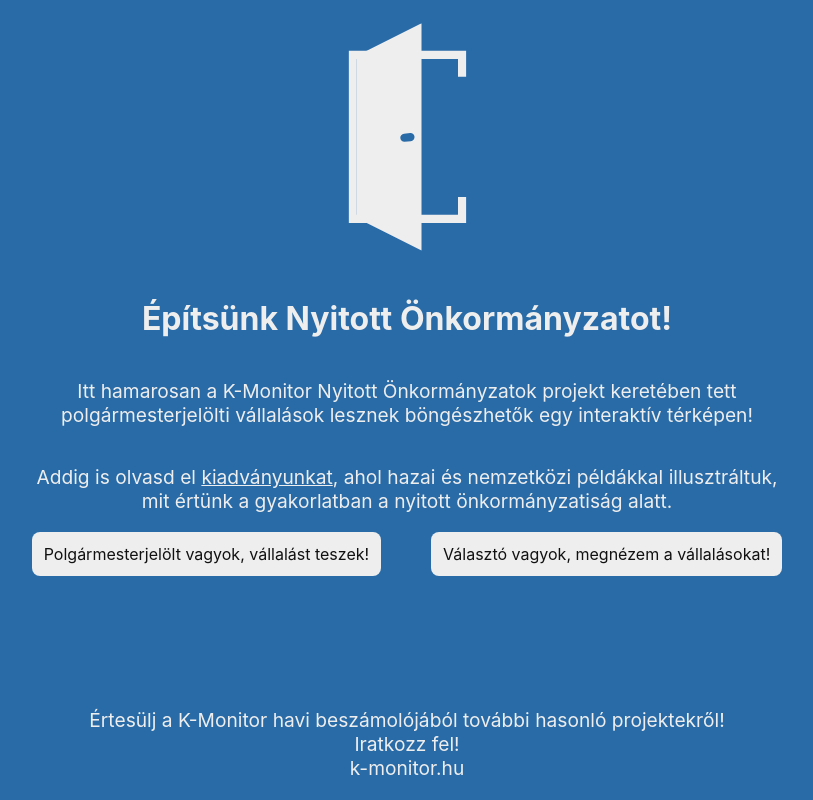
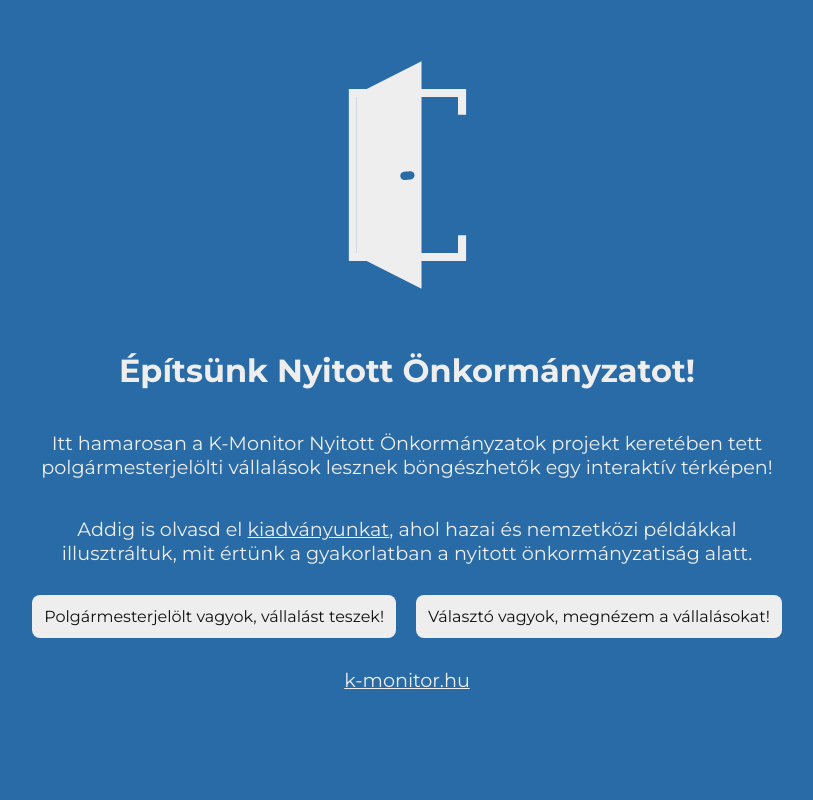
Before and after one commit to k-monitor/nyitott-onkormanyzat, a Next.js app: page / in a window 1280 px wide. Shown: the whole page, without its empty margins (233-1046 px from the left). Built offline with nearby package versions, Linux system fonts and the light colour scheme.

Commit message:
new styles for map and landing page

```diff
--- a/src/pages/index.css
+++ b/src/pages/index.css
@@ -69,6 +69,18 @@ button > svg > rect {
     color: #000;
 }
 
+.leaflet-popup-content {
+    margin: 0 !important;
+}
+
+.leaflet-popup-tip {
+    background-color: #000 !important;
+}
+
+.leaflet-popup-content-wrapper {
+    padding: 0;
+}
+
 a:hover {
     color: var(--nh-accent-color);
 }
@@ -110,6 +122,12 @@ h1 {
     background: #fff;
     min-width: 300px;
     align-items: center;
+    border-radius: 0 !important;
+    box-shadow: none !important;
+}
+
+.leaflet-popup * {
+    border-radius: 0 !important;
 }
 
 .leaflet-popup a {
--- a/src/pages/index.js
+++ b/src/pages/index.js
@@ -13,6 +13,9 @@ import path from 'path';
 // import MarkerClusterGroup from 'react-leaflet-cluster'
 import { useState } from "react";
 import Logo from "../../assets/nh-logo.svg";
+import { Montserrat } from 'next/font/google'
+
+const montserrat = Montserrat({ subsets: ['latin'] })
 
 
 export default function Home({ records, data, props }) {
@@ -25,26 +28,26 @@ export default function Home({ records, data, props }) {
       <Head>
 
       </Head>
-      <main>
-        <Logo style={{scale:"2", margin: "80px", fill: '#eee'}} />
+      <main className={montserrat.className} >
+        <div>
+        <Logo style={{scale:"2", margin: "80px", marginTop: "100px", marginLeft: "auto", marginRight: "auto", fill: '#eee', backgroundColor: "var(--dark-blue)", minHeight: "150px"}} />
         <h1>Építsünk Nyitott Önkormányzatot!</h1>
 
-        <div style={{maxWidth: "800px", marginLeft: "auto", marginRight: "auto"}}>
+        <div style={{maxWidth: "800px", marginLeft: "auto", marginRight: "auto", width: "100%", backgroundColor: "var(--dark-blue)"}}>
           <p>Itt hamarosan a K-Monitor Nyitott Önkormányzatok projekt keretében tett polgármesterjelölti vállalások lesznek böngészhetők egy interaktív térképen!</p>
-
           <p>Addig is olvasd el <a href="https://drive.google.com/file/d/1bY_8IDRlutW7103vRZYfvnsUeoj8Aosy/view">kiadványunkat</a>, ahol hazai és nemzetközi példákkal illusztráltuk, mit értünk a gyakorlatban a nyitott önkormányzatiság alatt. </p>
         </div>
-        <div style={{display: 'flex', flexDirection: 'row'}}>
-          <a className='button' style={{marginRight: '50px'}} href='https://docs.google.com/forms/d/e/1FAIpQLScGZmVAP0Ka_oGt7bhPkUmT7weW139NfeOHW-3ZYNTJT6SaPw/viewform'>Polgármesterjelölt vagyok, vállalást teszek!</a>
-          <a className='button' href='/list'>Választó vagyok, megnézem a vállalásokat!</a>
+        <div style={{display: 'flex', flexDirection: 'row', backgroundColor: "var(--dark-blue)"}}>
+          <a className='button' style={{marginRight: '50px', margin: "10px"}} href='https://docs.google.com/forms/d/e/1FAIpQLScGZmVAP0Ka_oGt7bhPkUmT7weW139NfeOHW-3ZYNTJT6SaPw/viewform'>Polgármesterjelölt vagyok, vállalást teszek!</a>
+          <a className='button' style={{margin: "10px"}} href='/list'>Választó vagyok, megnézem a vállalásokat!</a>
           {/* <a className='disabled button'>látogató</a> */}
         </div>
-        <footer style={{bottom: "20px", position: "absolute", width: "100%"}}>
-        <p>Értesülj a K-Monitor havi beszámolójából további hasonló projektekről!</p>
-        <p>Iratkozz fel!</p>
-        <p>k-monitor.hu</p>
+        <footer style={{width: "100%", marginTop: "auto", backgroundColor: "var(--dark-blue)"}}>
+          {/* <p>Értesülj a K-Monitor havi beszámolójából további hasonló projektekről!</p> */}
+          {/* <p>Iratkozz fel!</p> */}
+          <p><a href="https://k-monitor.hu">k-monitor.hu</a></p>
         </footer>
-
+        </div>
       </main>
 
       <style jsx>{`
@@ -57,17 +60,29 @@ export default function Home({ records, data, props }) {
         }
 
         footer * {
-          margin: 0;
+          margin: 20px;
+
         }
+
 
         html, body, #__next, main {
           height: 100vh;
+        }
+
+        html {
+          background-color: #111 !important;
+        }
+
+        main * {
+          background-color: var(--dark-blue);
         }
 
         main {
           background-color: var(--dark-blue);
           color: #eee;
           text-align: center;
+          display: flex;
+          flex-direction: column;
         }
 
         h1 {
--- a/src/pages/map.js
+++ b/src/pages/map.js
@@ -14,6 +14,7 @@ import path from 'path';
 // import MarkerClusterGroup from 'react-leaflet-cluster'
 import { useState } from "react";
 import slugify from 'slugify'
+import catToColor from 'src/utils/categoryColor';
 
 
 const DEFAULT_CENTER = [47.497913, 19.040236]
@@ -51,12 +52,14 @@ export default function Home({ records, data, props }) {
                   {/* <MarkerClusterGroup> */}
                   {records.map((record) => (
                     <Marker key={record.id} position={[record.lat,record.long]}>
-                      <Popup className={popStyles.popup} >
+                      <Popup>
+                        <div style={{border: "solid #111 3px", padding: "20px", margin: "0 !important", }}>
                         <h1>{record.name}</h1>
                         <p><a href={'/district/'+slugify(record.district)}>{record.district}</a></p>
                         <img src={record.img}></img>
                         <p>{record.title}</p>
                         <Button isPlainAnchor={true} href={config.prefix+'/'+"candidates/"+record.id+''}>Részletek</Button>
+                        </div>
                       </Popup>
                     </Marker>
                   ))}
```
